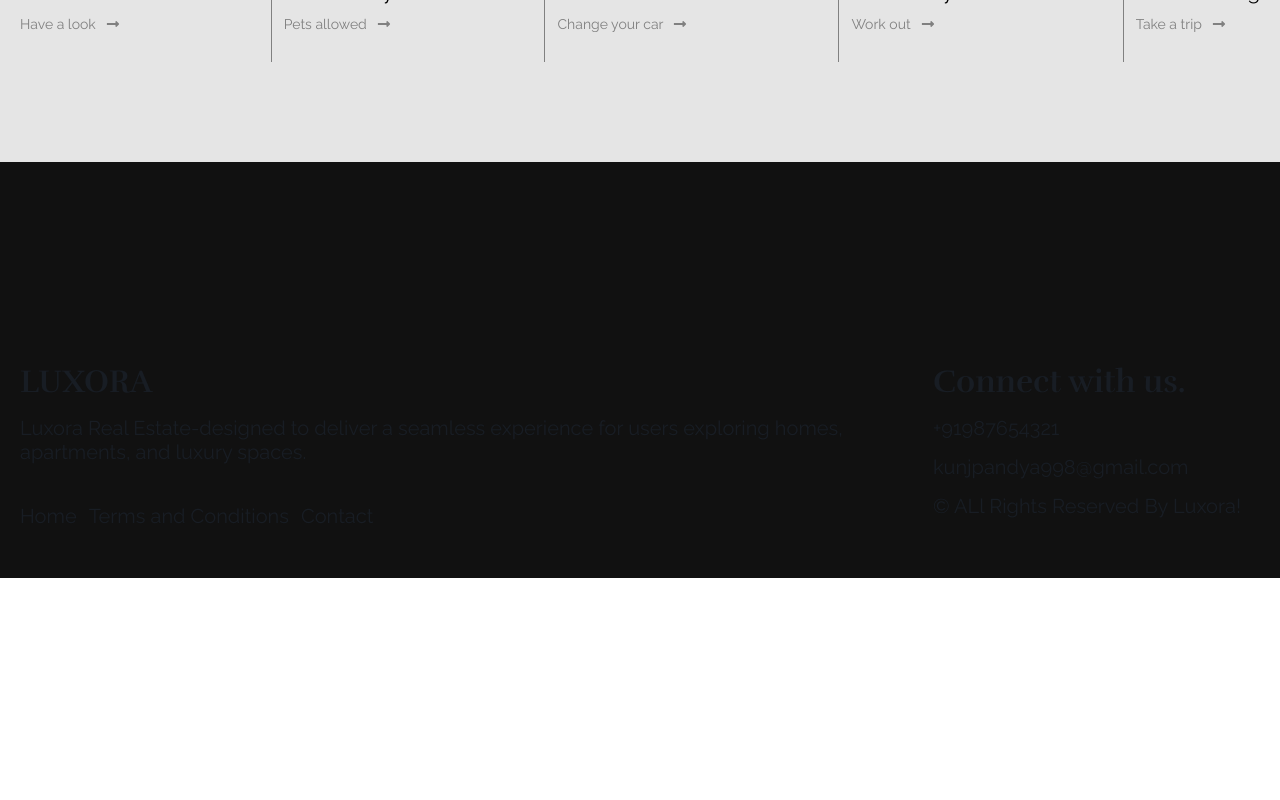
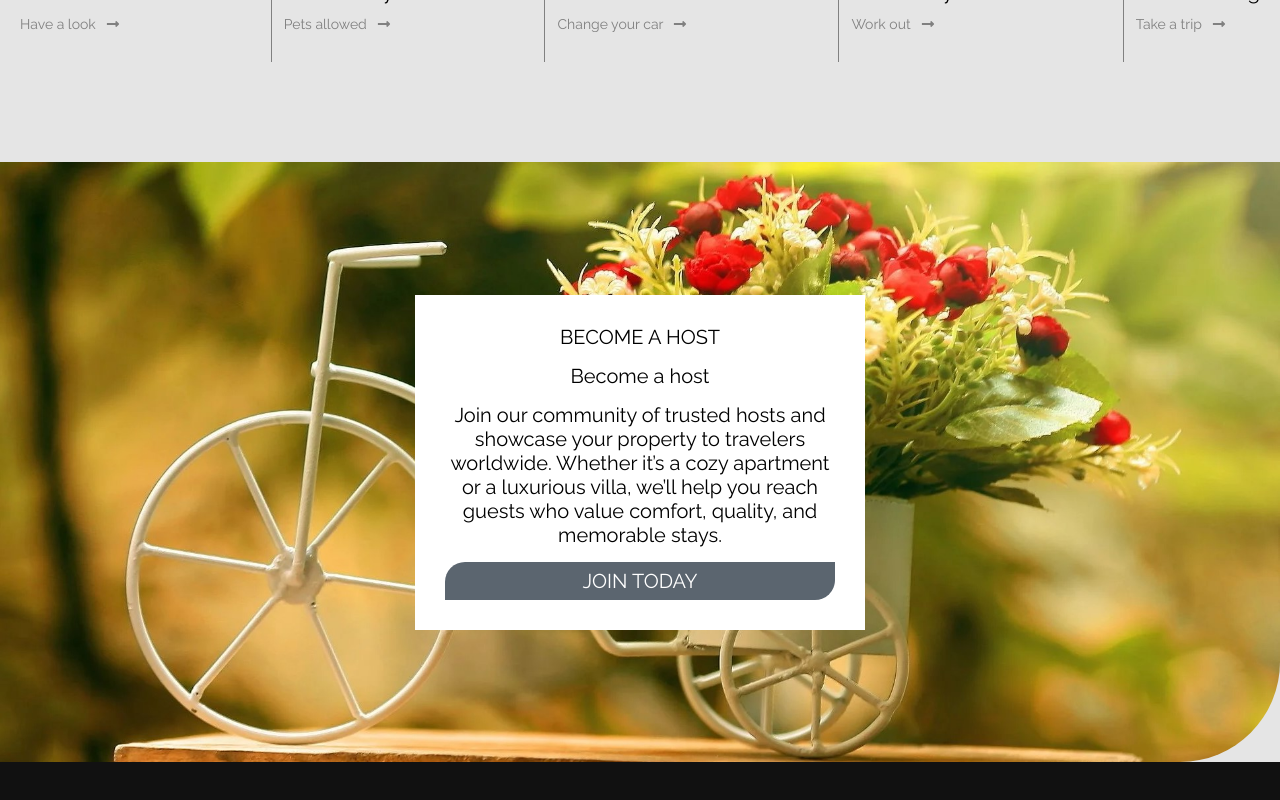
Before and after one commit to kunj-pandya/react-mini-projects, a React (Vite) app in the folder luxora-real-estate/: page / in a window 1280 px wide. Shown: the part 2718-3518 px from the top of the page. Before the commit the page ends 3296 px from the top, so only its background shows below. Built offline with nearby package versions, Linux system fonts and the light colour scheme; a web font is replaced by a local one.

Commit message:
add host component with style

```diff
--- a/luxora-real-estate/src/App.css
+++ b/luxora-real-estate/src/App.css
@@ -582,6 +582,54 @@ h5 {
 }
 
 
+/***************************HOST STYLING*********************************************/
+#host {
+    display: flex;
+    flex-direction: column;
+    justify-content: center;
+    align-items: center;
+    width: 100%;
+    padding: 75px 20px;
+    border-bottom-right-radius: 100px;
+    height: 600px;
+    background: url(/host2.jpg);
+    background-repeat: no-repeat;
+    background-size: cover;
+    background-position: center;
+}
+
+#host .container {
+    background: #ffffff;
+    width: 450px;
+    height: fit-content;
+    padding: 30px;
+    display: flex;
+    flex-direction: column;
+    align-items: center;
+    text-align: center;
+    gap: 15px;
+}
+
+#host .container button {
+    border-top-left-radius: 20px;
+    border-bottom-right-radius: 20px;
+    background: #5b656f;
+    color: #ffffff;
+    width: 100%;
+    padding: 7px;
+    border: none;
+}
+
+@media (max-width: 495px) {
+    #host {
+        padding: 50px 20px;
+    }
+
+    #host .container {
+        width: 100%;
+    }
+}
+
 
 /***********************************FOOTER STYLING**************************************************/
 .otherPage_footer {
--- a/luxora-real-estate/src/components/Home.jsx
+++ b/luxora-real-estate/src/components/Home.jsx
@@ -3,6 +3,7 @@ import HeroSection from '../subComponents/HeroSection';
 import TopVillas from '../subComponents/TopVillas';
 import Regions from '../subComponents/Regions';
 import OurSpecialities from '../subComponents/OurSpecialities';
+import Host from '../subComponents/Host';
 
 const Home = () => {
     return (
@@ -12,6 +13,7 @@ const Home = () => {
                 <TopVillas />
                 <Regions />
                 <OurSpecialities />
+                <Host />
             </article>
         </>
     )
--- /dev/null
+++ b/luxora-real-estate/src/subComponents/Host.jsx
@@ -0,0 +1,21 @@
+import React from 'react'
+
+const Host = () => {
+    return (
+        <>
+            <section id='host'>
+                <div className='container'>
+                    <p>BECOME A HOST</p>
+                    <p>Become a host</p>
+                    <p>
+                        Join our community of trusted hosts and showcase your property to travelers worldwide.
+                        Whether it’s a cozy apartment or a luxurious villa, we’ll help you reach guests who value comfort, quality, and memorable stays.
+                    </p>
+                    <button>JOIN TODAY</button>
+                </div>
+            </section>
+        </>
+    )
+}
+
+export default Host;
```
